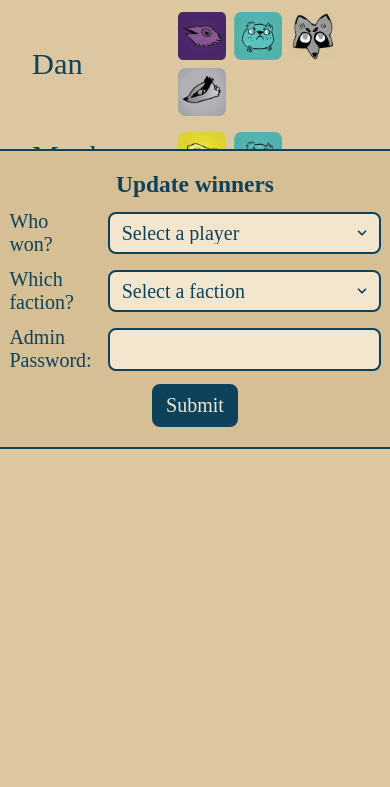
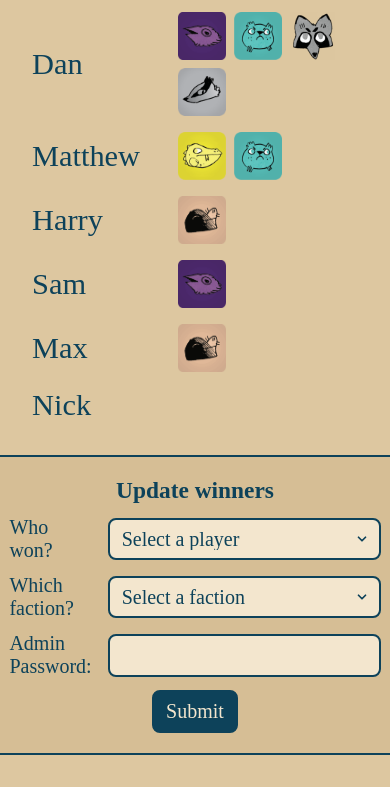
Before and after one commit to grogan-p/Root-Victory-Tracker, a Flask app: page / in a window 390 px wide. Shown: the part 395-1182 px from the top of the page. Run offline with Flask 3, Linux system fonts and the light colour scheme.

Commit message:
Better mobile view

```diff
--- a/static/styles/style.css
+++ b/static/styles/style.css
@@ -29,8 +29,6 @@ input, button, select {
     align-items: center;
     gap: 0.75rem 1rem;
 
-    /* margin-top pushes it to the bottom of the flex column,
-       sticky keeps it in view once the scoreboard overflows */
     margin-top: auto;
     position: sticky;
     bottom: 0;
@@ -125,3 +123,11 @@ input[type="submit"] {
 input[type="submit"]:hover {
     background-color: rgb(20, 90, 122);
 }
+
+/* Pinned to the bottom the form eats too much of a phone screen,
+   so on narrow viewports let it scroll away with the rest of the page. */
+@media (max-width: 600px) {
+    .update {
+        position: static;
+    }
+}
```
